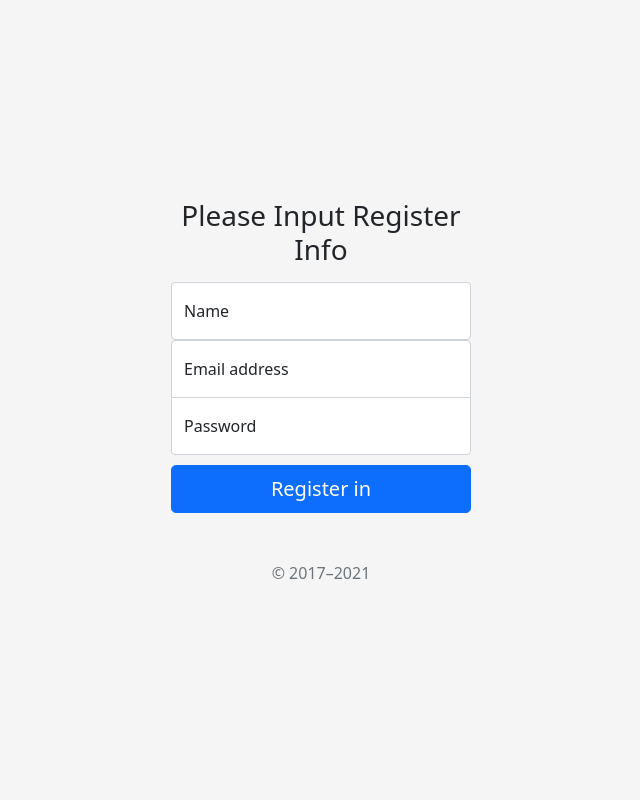
After one commit to seunggi-baek/test_flask, a Flask app: page /register in a window 1280 px wide. The commit adds this page. Shown: the whole page, without its empty margins (319-959 px from the left). Run offline with Flask 3, Linux system fonts and the light colour scheme; some libraries are stand-ins or nearby versions.

Commit message:
유저등록 및 로그인/로그아웃 추가 (db 추가)

```diff
--- a/Login-app/app.py
+++ b/Login-app/app.py
@@ -1,10 +1,55 @@
-from flask import Flask, render_template
+from flask import Flask, render_template, session, request, redirect
+import pymysql
 
 app = Flask(__name__)
 
+# session을 사용하기 위해서는 secret_key 지정이 필수
+app.secret_key ='abcdefghijklmnopqrstuvwxyz'
+
+
+conn = pymysql.connect(host='172.30.1.52',  user='root', password='1111', db="myapp", charset='utf8')
+
 @app.route('/')
-def home():
-    return render_template('index.html')
+def index():
+    if 'email' in session:
+        return render_template('index.html', email=session['email'])
+    else:
+        return render_template('index.html')
+
+@app.route('/login', methods=['GET', 'POST'])
+def login():
+    if request.method == 'POST':
+        inputEmail = request.form['inputEmail']
+        inputPassword = request.form['inputPassword']
+        with conn.cursor() as cur:
+            cur.execute(f"select email, password from tbl_users where email = '{inputEmail}' and password = '{inputPassword}'")
+            user = cur.fetchone()
+            if user and inputPassword == user[1]:
+                session['email'] = user[0]
+                return redirect('/')
+            else:
+                return render_template('login.html', error="Invalid email and password")
+    else:
+        return render_template('login.html')
+
+@app.route('/register', methods=['GET', 'POST'])
+def register():
+    if request.method == 'POST':
+        name = request.form['inputName']
+        email = request.form['inputEmail']
+        password = request.form['inputPassword']
+        with conn.cursor() as cur:
+            cur.execute(f"insert into tbl_users (name, email, password) values ('{name}', '{email}', '{password}')")
+            conn.commit()
+        return redirect('/')
+    else:
+        return render_template('register.html')
+
+@app.route('/logout')
+def logout():
+    session.pop('email', None)
+    return redirect('/')
+
 
 if __name__ == '__main__':
     app.run(debug=True)
--- /dev/null
+++ b/Login-app/templates/register.html
@@ -0,0 +1,72 @@
+<!--
+  register.html
+  login.html 바탕으로 하여 회원가입으로 폼을 변경
+-->
+<!doctype html>
+<html lang="en">
+  <head>
+    <meta charset="utf-8">
+    <meta name="viewport" content="width=device-width, initial-scale=1">
+    <meta name="description" content="">
+    <meta name="author" content="Mark Otto, Jacob Thornton, and Bootstrap contributors">
+    <meta name="generator" content="Hugo 0.84.0">
+    <title>Signin Template · Bootstrap v5.0</title>
+
+    <link rel="canonical" href="https://getbootstrap.com/docs/5.0/examples/sign-in/">
+
+
+
+    <!-- Bootstrap core CSS -->
+<link href="/static/css/bootstrap.min.css" rel="stylesheet" integrity="sha384-EVSTQN3/azprG1Anm3QDgpJLIm9Nao0Yz1ztcQTwFspd3yD65VohhpuuCOmLASjC" crossorigin="anonymous">
+
+    <!-- Favicons -->
+
+
+
+    <style>
+      .bd-placeholder-img {
+        font-size: 1.125rem;
+        text-anchor: middle;
+        -webkit-user-select: none;
+        -moz-user-select: none;
+        user-select: none;
+      }
+
+      @media (min-width: 768px) {
+        .bd-placeholder-img-lg {
+          font-size: 3.5rem;
+        }
+      }
+    </style>
+
+
+    <!-- Custom styles for this template -->
+    <link href="/static/css/signin.css" rel="stylesheet">
+  </head>
+  <body class="text-center">
+
+<main class="form-signin">
+  <form action="/register" method="POST">
+    <h1 class="h3 mb-3 fw-normal">Please Input Register Info</h1>
+
+    <div class="form-floating">
+      <input type="text" class="form-control" name="inputName" placeholder="name" require>
+      <label for="inputName">Name</label>
+    </div>
+    <div class="form-floating">
+      <input type="email" class="form-control" name="inputEmail" placeholder="name@example.com" require>
+      <label for="inputEmail">Email address</label>
+    </div>
+    <div class="form-floating">
+      <input type="password" class="form-control" name="inputPassword" placeholder="Password" require>
+      <label for="inputPassword">Password</label>
+    </div>
+    <button class="w-100 btn btn-lg btn-primary" type="submit">Register in</button>
+    <p class="mt-5 mb-3 text-muted">&copy; 2017–2021</p>
+  </form>
+</main>
+
+
+
+  </body>
+</html>
```
Also changed, not shown: Login-app/mysql_쿼리참고.sql (added, +23 -0 lines), Login-app/templates/index.html (+13 -69 lines), Login-app/templates/login.html (added, +76 -0 lines).
